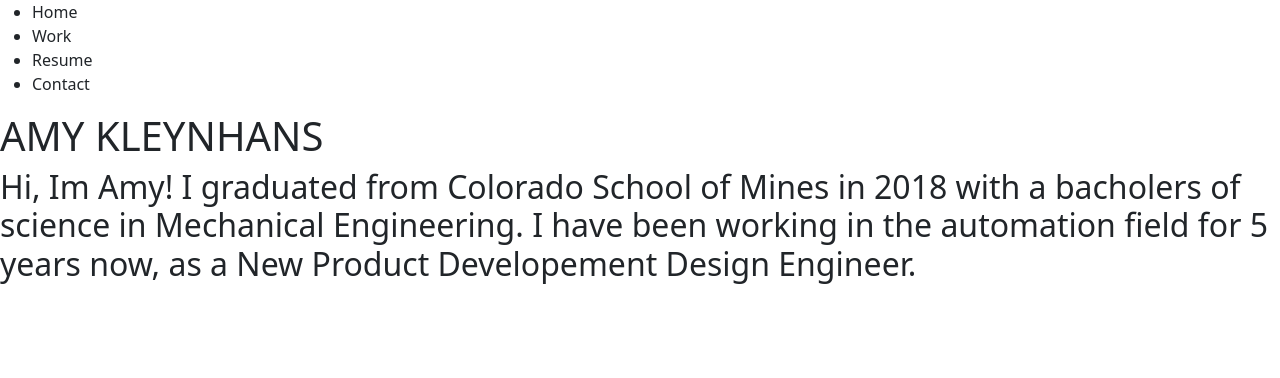
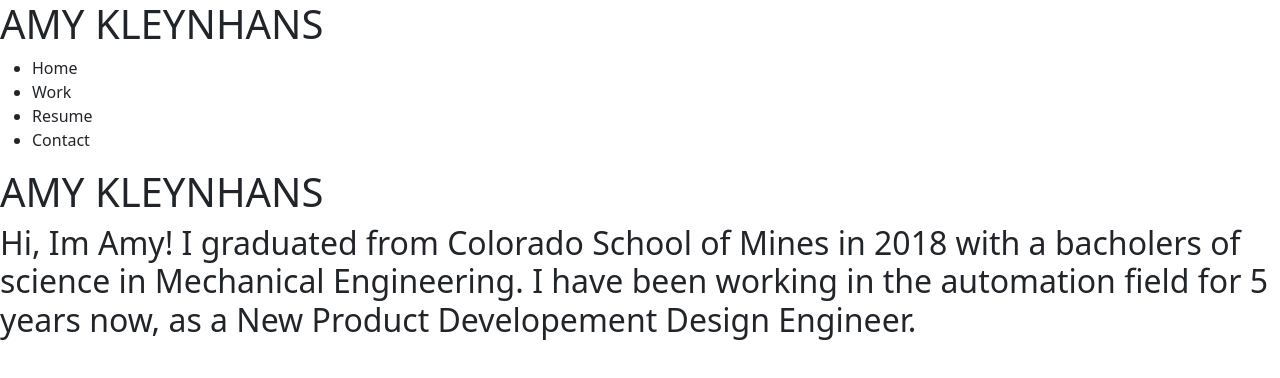
Before and after one commit to Akleynhans/ReactPortfolio, a React (Vite) app: page / in a window 1280 px wide. Shown: the top 378 px of the page. Built offline with nearby package versions, Linux system fonts and the light colour scheme.

Commit message:
added header

```diff
--- a/src/App.jsx
+++ b/src/App.jsx
@@ -1,13 +1,13 @@
 import './App.css';
 import { Outlet } from 'react-router-dom';
-import Nav from './components/NavBar';
+import Header from './components/Header';
 
 
 function App() {
   return (
     <>
       <div className="portfolio-app">
-        <Nav />
+        <Header />
         <Outlet />
       </div>
     </>
```
